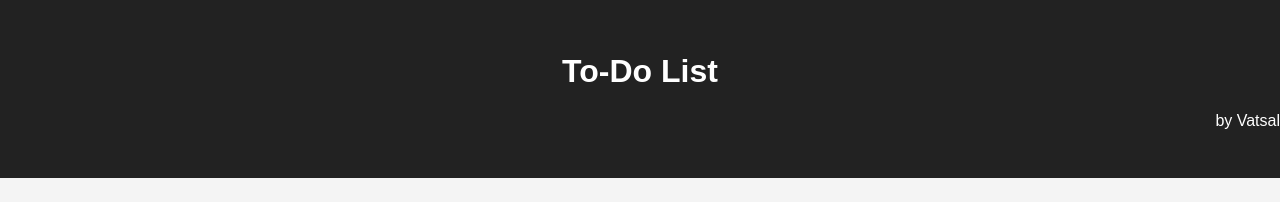
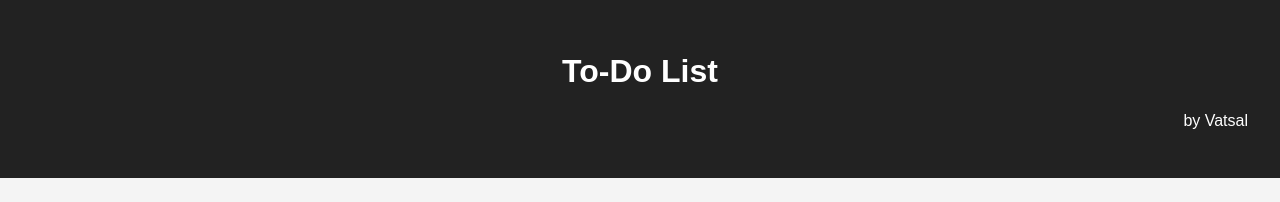
Before and after one commit to Vatsal-srivastav/To-do-list, a plain HTML site: page index.html in a window 1280 px wide. Shown: the top 202 px of the page. Drawn offline with Linux system fonts and the light colour scheme.

Commit message:
Update index.html

```diff
--- a/index.html
+++ b/index.html
@@ -9,7 +9,7 @@
 <body>
     <header>
         <h1>To-Do List</h1>
-       <p style="text-align: right; margin-2right: 2rem;">by Vatsal</p>
+       <p style="text-align: right; margin-right: 2rem;">by Vatsal</p>
     </header>
     <div class="container">
         <section id="todo-app">
```
